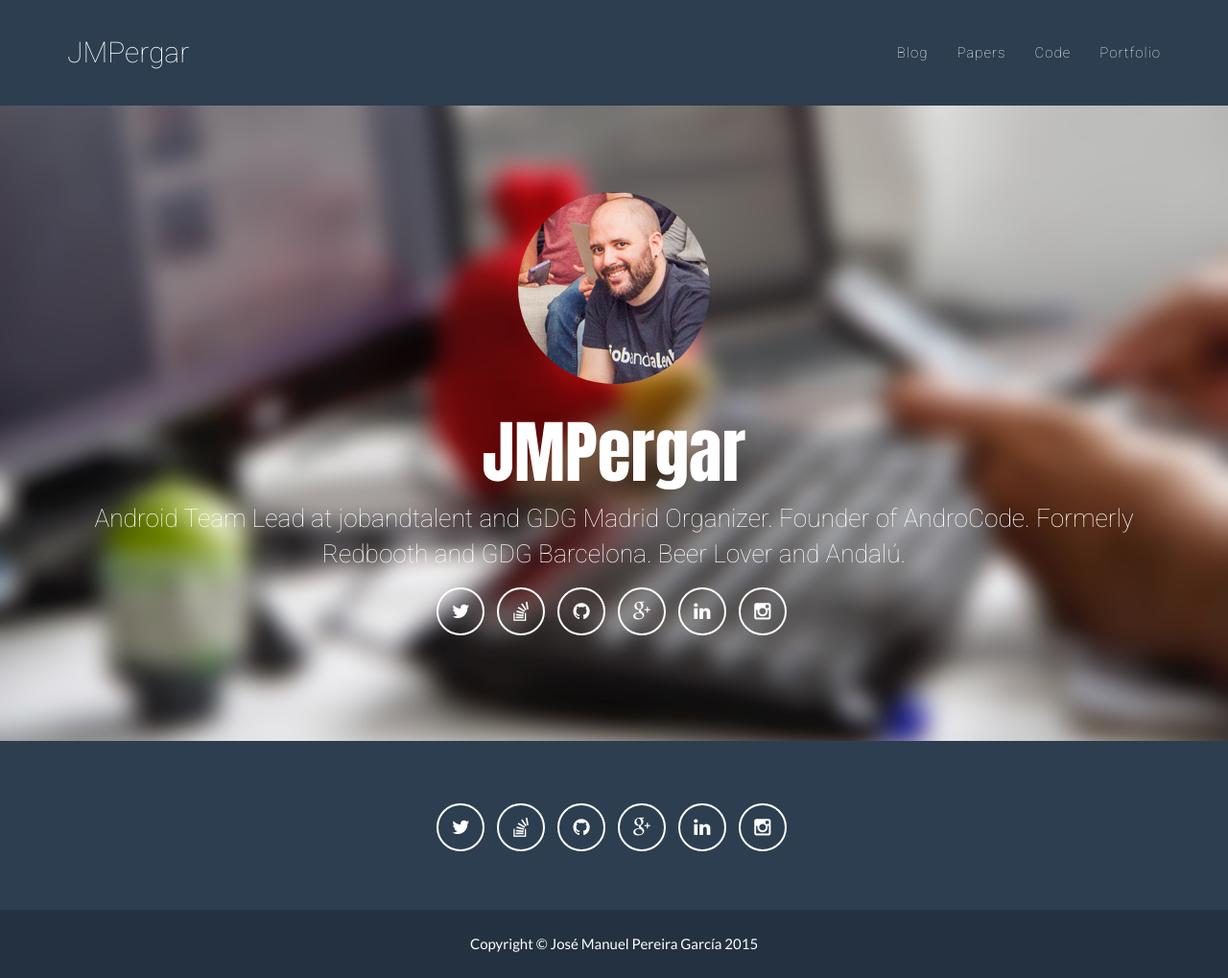
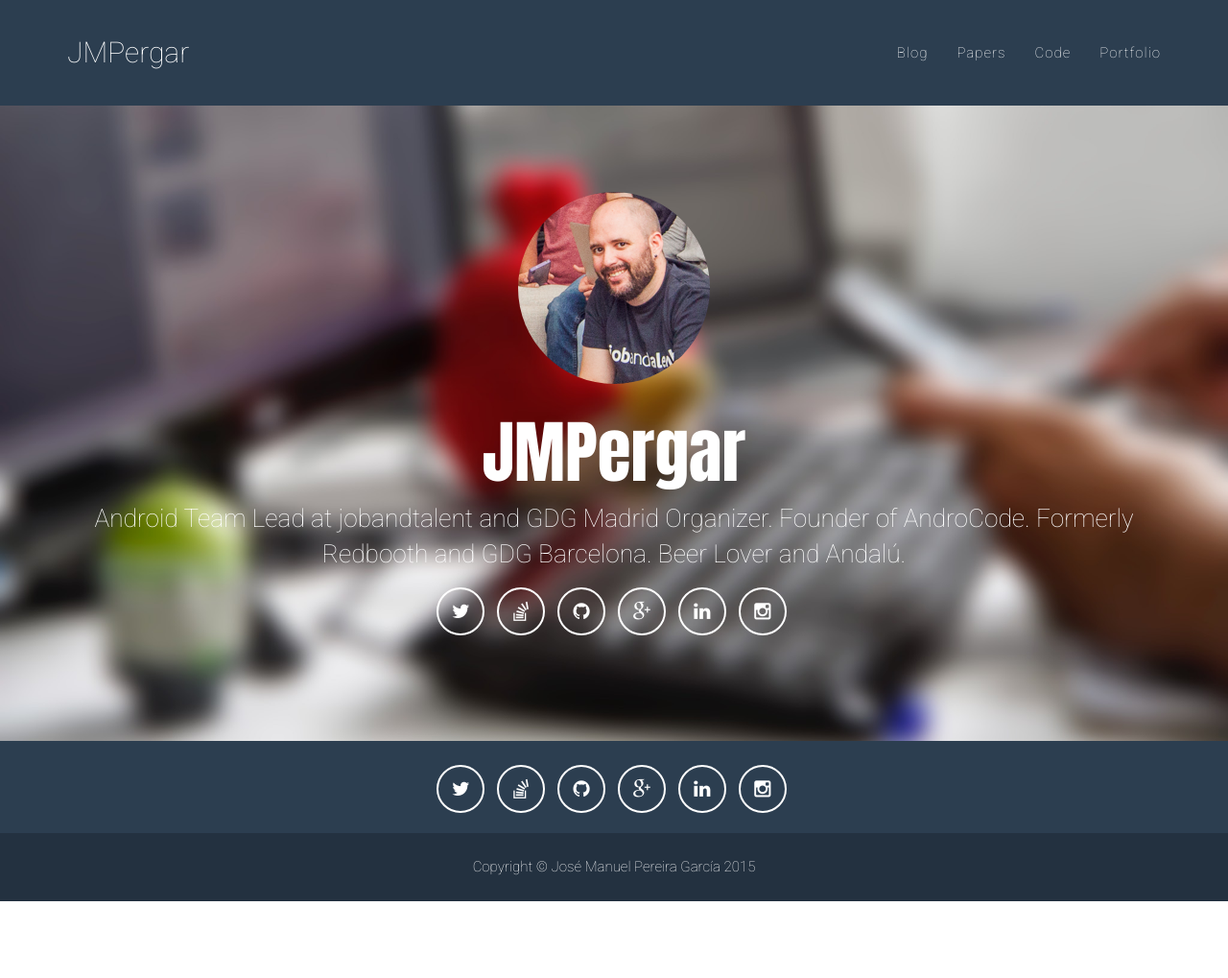
Before and after one commit to JMPergar/jmpergar.github.io, a Jekyll site: the page built from index.html, in a window 1280 px wide and 1019 px high. Shown: the whole window at 96% size. Built offline with Jekyll 4.4.1, drawn with Linux system fonts in a browser that asks for light colours.

Commit message:
Update main.css

```diff
--- a/_includes/css/main.css
+++ b/_includes/css/main.css
@@ -340,8 +340,8 @@
 }
 
 footer .footer-above {
-    padding-top: 50px;
-    padding-bottom: 50px;
+    padding-top: 10px;
+    padding-bottom: 10px;
     background-color: #{{ site.color.secondary }};
 }
 
@@ -352,6 +352,8 @@
 footer .footer-below {
     padding: 25px 10px 25px 10px;
     background-color: #{{ site.color.secondary-dark }};
+    font-family: 'Roboto', sans-serif;
+    font-weight: 100;
 }
 
 .btn-social {
```
